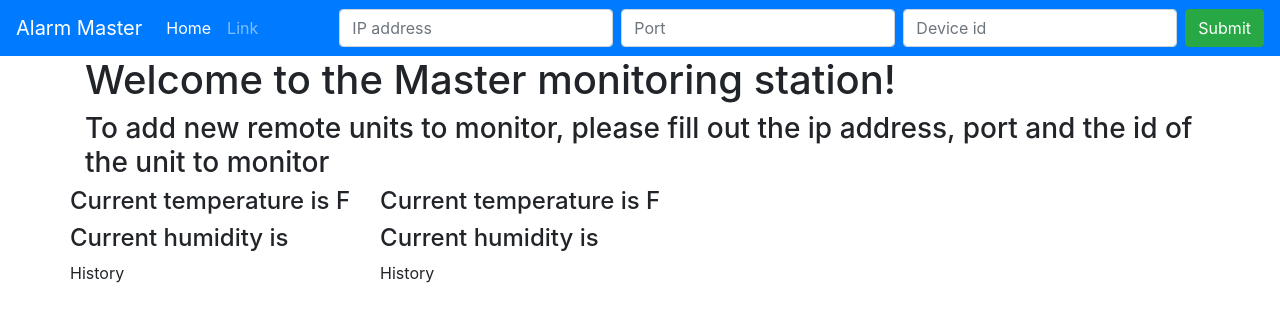
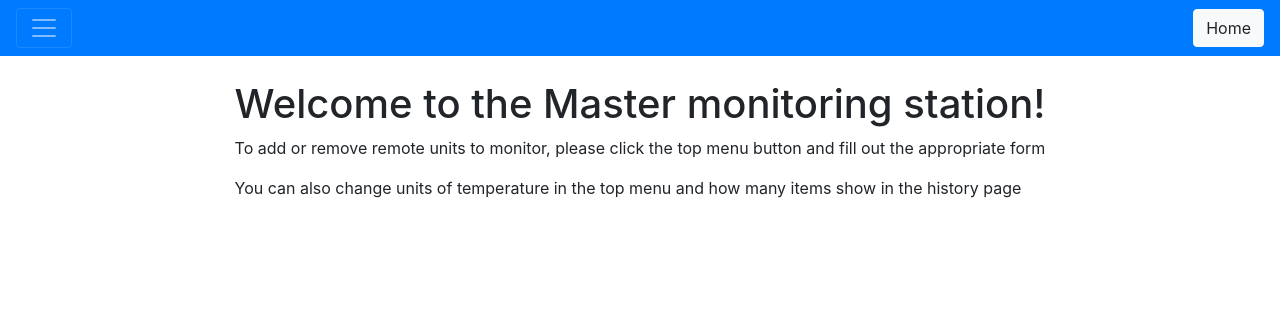
Before and after one commit to grigor-minasyan/arduino-rtu, a Flask app: page / in a window 1280 px wide. Shown: the top 322 px of the page. Run offline with Flask 2, Linux system fonts and the light colour scheme; data that the repository does not hold is empty; parts of the project's set-up code (start-up, migrations or seed data) failed here and were passed over; some libraries are stand-ins or nearby versions.

Commit message:
added multi RTU capability, added extra features to the website, data is being saved now

```diff
--- a/master-server/main.py
+++ b/master-server/main.py
@@ -96,6 +96,29 @@
     print("sending data for RTU %s with array size of %i" %(rtu_id, len(rtu.history)))
     return json.dumps(rtu, indent=4, cls=RTU_data_Encoder)
 
+@app.route('/_monitor_new_rtu/<ip>/<port>/<rtu_id>')
+def monitor_new_rtu(ip, port, rtu_id):
+    if len([x for x in RTU_list if (x.ip == ip or x.id == rtu_id)]) > 0:
+        return jsonify(success = False, message = 'Failed, an RTU with the same IP or ID exists')
+    RTU_list.append(RTU_data(int(rtu_id), ip, int(port)))
+    pickle.dump(RTU_list, open('./master-server/stored_RTUs.pkl', 'wb'))
+    return jsonify(success = True, message = 'RTU added Successfully')
+
+@app.route('/_remove_device/<rtu_id>')
+def remove_device(rtu_id):
+    if get_RTU_i(int(rtu_id)) == -1:
+        print("no rtu found with id of %s" % rtu_id)
+        return jsonify(success = False, message = 'Failed, no RTU found with an ID of %s' %rtu_id)
+    RTU_list.pop(get_RTU_i(int(rtu_id)))
+    pickle.dump(RTU_list, open('./master-server/stored_RTUs.pkl', 'wb'))
+    return jsonify(success = True, message = 'Successfully removed the RTU with an ID of %s' %rtu_id)
+
+@app.route('/_get_id_list/')
+def get_id_list():
+    temp_arr = []
+    for rtu in RTU_list:
+        temp_arr.append(rtu.id)
+    return json.dumps(temp_arr)
 
 # main driver function
 if __name__ == '__main__':
--- a/master-server/static/js/main.js
+++ b/master-server/static/js/main.js
@@ -1,10 +1,20 @@
 // var cur_temp = 15;//{{ cur_temp }};
-let update_delay = 4000;
+let update_delay = 1000;
 let RTU_id = 2;
 let RTU2_id = 3;
 
 function to_f(c) {
   return 1.8*c+32;
+}
+
+var RTU_id_list = [];
+var is_celcius = 0;
+var max_hist = 200;
+
+
+function topFunction() {
+  document.body.scrollTop = 0; // For Safari
+  document.documentElement.scrollTop = 0; // For Chrome, Firefox, IE and Opera
 }
 
 function validate_form(ipaddress, port, id){
@@ -13,14 +23,24 @@
     return (false);
   }
   if (isNaN(port) || port < 1 || port % 1 != 0) {
-    alert("Port number is invalid")
+    alert("Port number is invalid");
     return false;
   }
   if (isNaN(id) || id < 1 || id % 1 != 0) {
-    alert("ID number is invalid")
+    alert("ID number is invalid");
     return false;
   }
   return true;
+}
+
+function temp_toggle() {
+  if (is_celcius == 0) {
+    is_celcius = 1;
+    $("#temp_toggle").html("C");
+  } else {
+    is_celcius = 0;
+    $("#temp_toggle").html("F");
+  }
 }
 
 function submit_rtu_data() {
@@ -28,16 +48,100 @@
   var port = document.getElementById("port").value;
   var device_id = document.getElementById("device_id").value;
   if (validate_form(ip_address, port, device_id)) {
-    alert("\nip_address: " + ip_address + "\nport: " + port + "\ndevice_id: " + device_id + "\nForm Submitted Successfully......");
     $('input[type="text"], textarea').val('');
+    // alert("\nIP: " + ip_address + "\nPort: " + port + "\nDevice ID: " + device_id + "\nForm Submitted Successfully......");
+    $.getJSON($SCRIPT_ROOT + '/_monitor_new_rtu/' + ip_address.toString() + '/' + port.toString() + '/' + device_id.toString(), function(data) {
+      if(data.success) {
+        alert(data.message);
+        RTU_id_list.push(Number(device_id));
+        location.reload();
+        return true;
+      } else {
+        alert(data.message);
+        return false;
+      }
+    });
   }
 }
+
+function get_id_list() {
+  $.getJSON($SCRIPT_ROOT + '/_get_id_list/', function(data) {
+    RTU_id_list = data;
+    str = "";
+    str2 = "";
+    for (var i = 0; i < RTU_id_list.length; i++) {
+      str += "<a class=\"nav-link" + (i ? "" : " active") + "\" id=\"devices_tab_";
+      str += RTU_id_list[i].toString();
+      str += "\" data-toggle=\"pill\" href=\"#devices_tab_inside_";
+      str += RTU_id_list[i].toString();
+      str += "\" role=\"tab\" aria-controls=\"devices_tab_inside_";
+      str += RTU_id_list[i].toString();
+      str += "\" aria-selected=\"" + (i ? "false" : "true") + "\">Device #"
+      str += RTU_id_list[i].toString();
+      str += "</a>";
+
+      str2 += "<div class=\"tab-pane fade" + (i ? "" : " show active") + "\" id=\"devices_tab_inside_";
+      str2 += RTU_id_list[i].toString();
+      str2 += "\" role=\"tabpanel\" aria-labelledby=\"devices_tab_";
+      str2 += RTU_id_list[i].toString();
+      str2 += "\"><div class=\"col\"><h4>Current temperature is <span class = \"temp_to_update\" id=\"temp";
+      str2 += RTU_id_list[i].toString();
+      str2 += "\"></span>" + "</h4><h4>Current humidity is <span id=\"hum";
+      str2 += RTU_id_list[i].toString();
+      str2 += "\"></span>%</h4><h4><span id=\"alarm";
+      str2 += RTU_id_list[i].toString();
+      str2 += "\"></span></h4><p>History</p><table class=\"table table-striped\">";
+      str2 += "<thead><tr><th scope=\"col\">#</th><th scope=\"col\">Date</th><th scope=\"col\">Time</th><th scope=\"col\">Temperature</th><th scope=\"col\">Humidity</th></tr></thead>";
+      str2 += "<tbody id = \"history";
+      str2 += RTU_id_list[i].toString();
+      str2 += "\"></tbody></table></div></div>";
+
+
+    }
+    $("#v-pills-tab").html(str);
+    $("#v-pills-tabContent").html(str2);
+  });
+}
+
+function id_to_remove() {
+  var device_id = document.getElementById("device_id_to_remove").value;
+  if (isNaN(device_id) || device_id < 1 || device_id % 1 != 0) {
+    alert("ID number is invalid");
+    return false;
+  } else {
+    $('input[type="text"], textarea').val('');
+    $.getJSON($SCRIPT_ROOT + '/_remove_device/' + device_id.toString(), function(data) {
+      if(data.success) {
+        alert(data.message);
+        for(var i = 0; i < RTU_id_list.length; i++){
+          if (RTU_id_list[i] == Number(device_id)) {
+            RTU_id_list.splice(i, 1);
+          }
+        }
+        location.reload();
+        return true;
+      } else {
+        alert(data.message);
+        return false;
+      }
+    });
+  }
+}
+
+function change_hisory_count() {
+  var new_h = document.getElementById("new_history_count").value;
+  if (isNaN(new_h) || new_h < 1 || new_h % 1 != 0) {
+    alert("Number is invalid");
+    return false;
+  } else {
+    max_hist = new_h;
+  }
+}
+
 
 var RTU_obj;
 function update_temp(id) {
   $.getJSON($SCRIPT_ROOT + '/_update_cur_temp/' + id.toString(), function(data) {
-    // $("#cur_temp").text(data.cur_temp);
-    // $("#cur_hum").text(data.cur_hum);
     RTU_obj = data;
     RTU_obj[4].sort(function(item2, item1){
       if (item1[0] != item2[0]) return item1[0] - item2[0]
@@ -49,19 +153,19 @@
       else return 0;
     });
     str = "";
-    for (let i = 0; i < Object.keys(RTU_obj[4]).length; i++) {
-      str = str + "<tr><td>" +
-      RTU_obj[4][i][0].toString() + "/" +
+    for (let i = 0; i < Object.keys(RTU_obj[4]).length && i < max_hist; i++) {
+      str = str + "<tr><td>" + (i+1).toString() + "</td><td>" +
       RTU_obj[4][i][1].toString() + "/" +
-      RTU_obj[4][i][2].toString() + "</td><td>" +
+      RTU_obj[4][i][2].toString() + "/" +
+      RTU_obj[4][i][0].toString() + "</td><td>" +
       RTU_obj[4][i][3].toString() + ":" +
       RTU_obj[4][i][4].toString() + ":" +
-      RTU_obj[4][i][5].toString() + "</td><td>" +
-      RTU_obj[4][i][6].toString() + "C " +
+      RTU_obj[4][i][5].toString() + "</td><td class = \"temp_to_update\">" +
+      (is_celcius ? RTU_obj[4][i][6] : to_f(RTU_obj[4][i][6])).toFixed(1).toString() + (is_celcius ? "C" : "F") + " </td><td>" +
       RTU_obj[4][i][7].toString() + "%" +"</td></tr>";
     }
     $("#history"+id.toString()).html(str);
-    $("#temp"+id.toString()).html(to_f(RTU_obj[3][6]).toFixed(1));
+    $("#temp"+id.toString()).html((is_celcius ? RTU_obj[3][6] : to_f(RTU_obj[3][6]).toFixed(1)).toString() + (is_celcius ? "C" : "F"));
     $("#hum"+id.toString()).html(RTU_obj[3][7]);
     if(RTU_obj[2] == 3) {
       //major over
@@ -82,13 +186,11 @@
   return false;
 }
 window.setInterval(function(){
-  update_temp(RTU_id);
-  update_temp(RTU2_id);
+  for (let i = 0; i < RTU_id_list.length; i++) {
+    update_temp(RTU_id_list[i]);
+  }
 }, update_delay);
 
-// window.onload = function() {
-//   setTimeout(function(){update_temp(RTU_id); }, 1000);
-//   setTimeout(function(){update_temp(RTU2_id); }, 2000);
-//   setTimeout(function(){update_temp(RTU_id); }, 3000);
-//   setTimeout(function(){update_temp(RTU2_id); }, 4000);
-// };
+window.onload = function() {
+  get_id_list();
+};
--- a/master-server/templates/home.html
+++ b/master-server/templates/home.html
@@ -13,61 +13,83 @@
   </head>
   <body>
 
-    <nav class="navbar sticky-top navbar-expand-lg navbar-dark bg-primary">
-      <a class="navbar-brand" href="#">Alarm Master</a>
-      <button class="navbar-toggler" type="button" data-toggle="collapse" data-target="#navbarSupportedContent" aria-controls="navbarSupportedContent" aria-expanded="false" aria-label="Toggle navigation">
-        <span class="navbar-toggler-icon"></span>
-      </button>
+    <div class="pos-f-t sticky-top">
+      <div class="collapse" id="navbarToggleExternalContent">
+        <div class="bg-light p-4">
+          <div class="row">
 
-      <div class="collapse navbar-collapse" id="navbarSupportedContent">
-        <ul class="navbar-nav mr-auto">
-          <li class="nav-item active">
-            <a class="nav-link" href="#">Home <span class="sr-only">(current)</span></a>
-          </li>
-          <li class="nav-item">
-            <a class="nav-link" href="#">Link</a>
-          </li>
-        </ul>
-        <form class="form-inline my-2 my-lg-0" id = "new_rtu"  onsubmit="submit_rtu_data()">
-          <input type="text" class="form-control mr-sm-2" id="ip_address" placeholder="IP address">
-          <input type="text" class="form-control mr-sm-2" id="port" placeholder="Port">
-          <input type="text" class="form-control mr-sm-2" id="device_id" placeholder="Device id">
-          <button type="submit" class="btn btn-success my-2 my-sm-0">Submit</button>
-        </form>
+            <div class="col-sm">
+              <h4 class="text-primary">Fill out this form and submit to add a new device to monitor</h4>
+              <form class="form-group my-2 my-lg-0" onsubmit="submit_rtu_data()">
+                <div class="form-group">
+                  <input type="text" class="form-control mr-sm-2" id="ip_address" placeholder="IP address">
+                </div>
+                <div class="form-group">
+                  <input type="text" class="form-control mr-sm-2" id="port" placeholder="Port">
+                </div>
+                <div class="form-group">
+                  <input type="text" class="form-control mr-sm-2" id="device_id" placeholder="Device id">
+                </div>
+                <button type="submit" class="btn btn-primary my-2 my-sm-0">Submit</button>
+              </form>
+            </div>
+
+            <div class="col-sm">
+              <h4 class="text-primary">Fill out this form and submit to remove a device from monitoring</h4>
+              <form class="form-group my-2 my-lg-0" onsubmit="id_to_remove()">
+                <div class="form-group">
+                  <input type="text" class="form-control mr-sm-2" id="device_id_to_remove" placeholder="Device id">
+                </div>
+                <button type="submit" class="btn btn-primary my-2 my-sm-0">Submit</button>
+              </form>
+            </div>
+
+
+            <div class="col-sm">
+              <h4 class="text-primary">Max number of items in history page</h4>
+              <form class="form-group my-2 my-lg-0" onsubmit="change_hisory_count()">
+                <div class="form-group">
+                  <input type="text" class="form-control mr-sm-2" id="new_history_count" placeholder="History count">
+                </div>
+                <button type="submit" class="btn btn-primary my-2 my-sm-0">Change</button>
+              </form>
+            </div>
+
+            <div class = "col-sm">
+              <h4 class="text-primary">Click this to toggle between Celcius and Fahrenheit</h4>
+              <button type="button" class="btn btn-primary btn-lg btn-block" onclick="temp_toggle()" id="temp_toggle">F</button>
+            </div>
+
+          </div>
+        </div>
       </div>
-    </nav>
+      <nav class="navbar navbar-dark bg-primary">
+        <button class="navbar-toggler" type="button" data-toggle="collapse" data-target="#navbarToggleExternalContent" aria-controls="navbarToggleExternalContent" aria-expanded="false" aria-label="Toggle navigation">
+          <span class="navbar-toggler-icon"></span>
+        </button>
+        <button type="button" class="btn btn-light" href="#" onclick="topFunction()">Home</button>
+      </nav>
+    </div>
 
 
     <div class="container">
-      <div class="row justify-content-md-center">
-        <div class="col-sm-auto">
+      <div class="row mt-4 justify-content-md-center">
+        <div class="col-lg-auto">
           <h1>Welcome to the Master monitoring station!</h1>
-          <h3>To add new remote units to monitor, please fill out the ip address, port and the id of the unit to monitor</h3>
+          <p>To add or remove remote units to monitor, please click the top menu button and fill out the appropriate form</p>
+          <p>You can also change units of temperature in the top menu and how many items show in the history page</p>
         </div>
       </div>
-      <div class="row">
-      <div class="row">
-        <div class="col">
-          <h4>Current temperature is <span id="temp2"></span>F</h4>
-          <h4>Current humidity is <span id="hum2"></span></h4>
-          <h4><span id="alarm2"></span></h4>
-          <p>History</p>
-          <table class="table table-striped">
-            <tbody id = "history2">
-            </tbody>
-          </table>
+
+      <div class="row mt-4">
+        <div class="col-4">
+          <div class="nav flex-column nav-pills" id="v-pills-tab" role="tablist" aria-orientation="vertical"></div>
         </div>
-        <div class="col">
-          <h4>Current temperature is <span id="temp3"></span>F</h4>
-          <h4>Current humidity is <span id="hum3"></span></h4>
-          <h4><span id="alarm3"></span></h4>
-          <p>History</p>
-          <table class="table table-striped">
-            <tbody id = "history3">
-            </tbody>
-          </table>
+        <div class = "col-8">
+          <div class="tab-content" id="v-pills-tabContent"></div>
         </div>
       </div>
     </div>
+
   </body>
 </html>
```
Also changed, not shown: 1 other file.
